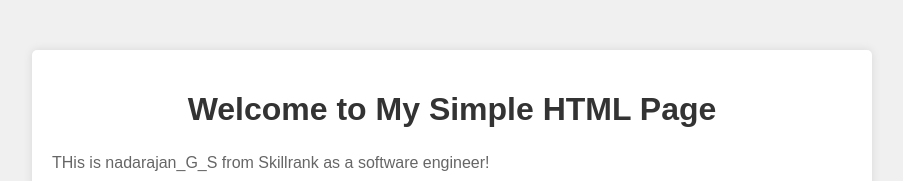
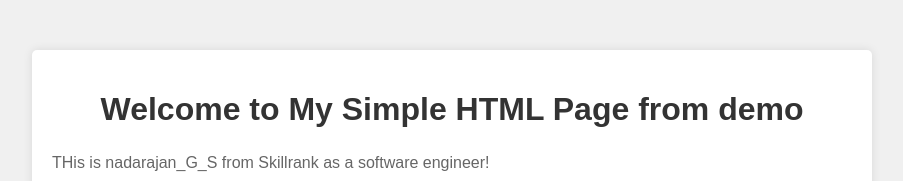
Before and after one commit to GSNadarajan/demoApp, a plain HTML site: page public/index.html in a window 1280 px wide. Shown: the top 181 px of the page, without its empty margins (188-1091 px from the left). Drawn offline with Linux system fonts and the light colour scheme.

```diff
--- a/public/index.html
+++ b/public/index.html
@@ -32,7 +32,7 @@
 </head>
 <body>
     <div class="container">
-        <h1>Welcome to My Simple HTML Page</h1>
+        <h1>Welcome to My Simple HTML Page from demo </h1>
         <p>THis is nadarajan_G_S from Skillrank  as a software engineer!</p>
         <a href="https://console.aws.amazon.com/amplify/home#/deploy?repo=https://github.com/GSNadarajan/demoApp" onclick="return confirm('Are you sure you want to provision and build the app? Deployment will be done manually.');">
             <img src="https://oneclick.amplifyapp.com/button.svg" alt="Provision and Build">
```
Also changed, not shown: 1 other file.
